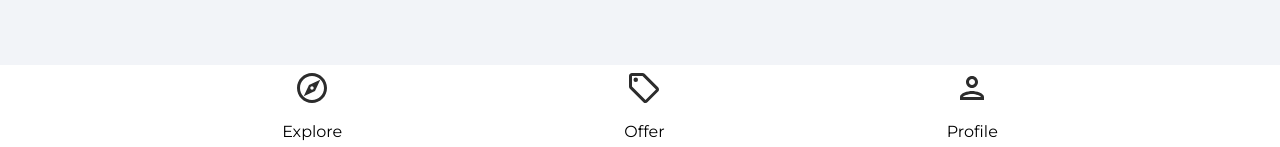
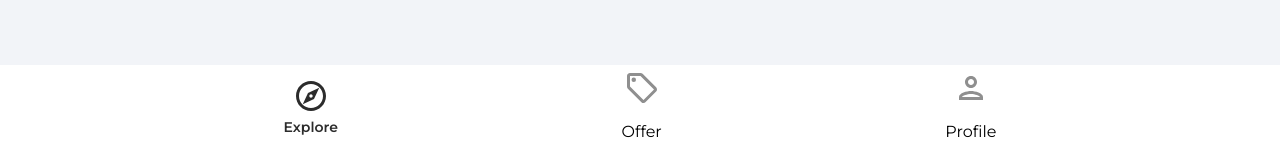
Before and after one commit to juliezimmer/House-Marketplace, a React (Create React App) app: page / in a window 1280 px wide. Shown: the part 650-797 px from the top of the page. Built offline with nearby package versions, Linux system fonts and the light colour scheme.

Commit message:
added navigation links

```diff
--- a/src/components/Navbar.jsx
+++ b/src/components/Navbar.jsx
@@ -1,23 +1,52 @@
-import { useNavigate, useLocation } from "react-router-dom";
+import { useNavigate, useLocation, Navigate } from "react-router-dom";
 import { ReactComponent as OfferIcon } from "../assets/svg/localOfferIcon.svg";
 import { ReactComponent as ExploreIcon } from "../assets/svg/exploreIcon.svg";
 import { ReactComponent as PersonOutlineIcon } from "../assets/svg/personOutlineIcon.svg";
 
 function Navbar() {
+  const navigate = useNavigate();
+  const location = useLocation();
+
+  const pathMatchRoute = (route) => {
+    if (route === location.pathname) {
+      return true;
+    }
+  };
+
   return (
     <footer className="navbar">
       <nav className="navbarNav">
         <ul className="navbarListItems">
-          <li className="navbarListItem">
-            <ExploreIcon fill="#2c2c2c" width="36px" height="36px" />
-            <p>Explore</p>
+          <li className="navbarListItem" onClick={() => navigate("/")}>
+            <ExploreIcon
+              fill={pathMatchRoute("/") ? "#2c2c2c" : "#8f8f8f"}
+              width="36px"
+              height="36px"
+            />
+            <p
+              className={
+                pathMatchRoute("/")
+                  ? "navbarListItemNameActive"
+                  : "NavbarListItemName"
+              }
+            >
+              Explore
+            </p>
           </li>
-          <li className="navbarListItem">
-            <OfferIcon fill="#2c2c2c" width="36px" height="36px" />
+          <li className="navbarListItem" onClick={() => navigate("/offers")}>
+            <OfferIcon
+              fill={pathMatchRoute("/offers") ? "#2c2c2c" : "#8f8f8f"}
+              width="36px"
+              height="36px"
+            />
             <p>Offer</p>
           </li>
-          <li className="navbarListItem">
-            <PersonOutlineIcon fill="#2c2c2c" width="36px" height="36px" />
+          <li className="navbarListItem" onClick={() => navigate("/profile")}>
+            <PersonOutlineIcon
+              fill={pathMatchRoute("/profile") ? "#2c2c2c" : "#8f8f8f"}
+              width="36px"
+              height="36px"
+            />
             <p>Profile</p>
           </li>
         </ul>
```
